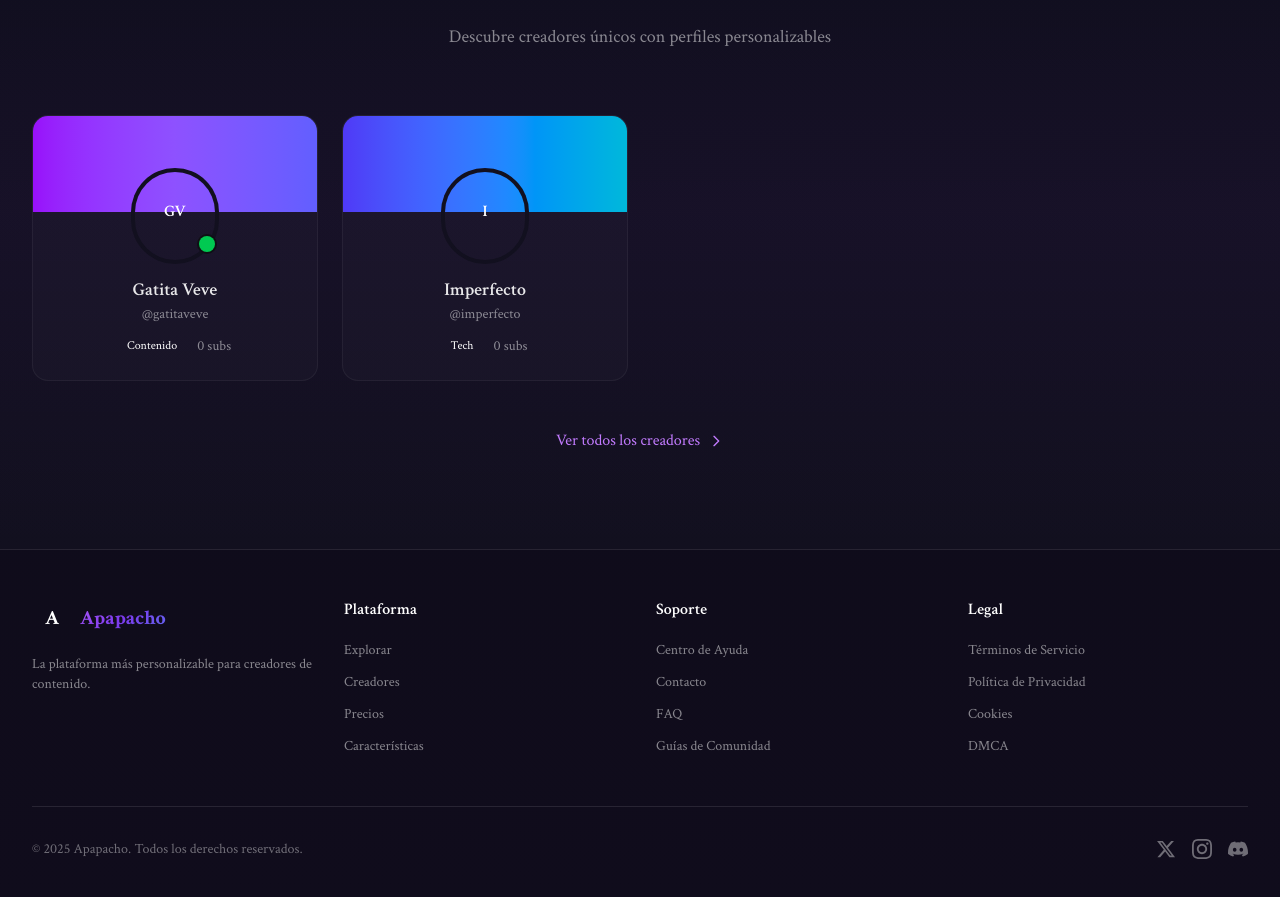
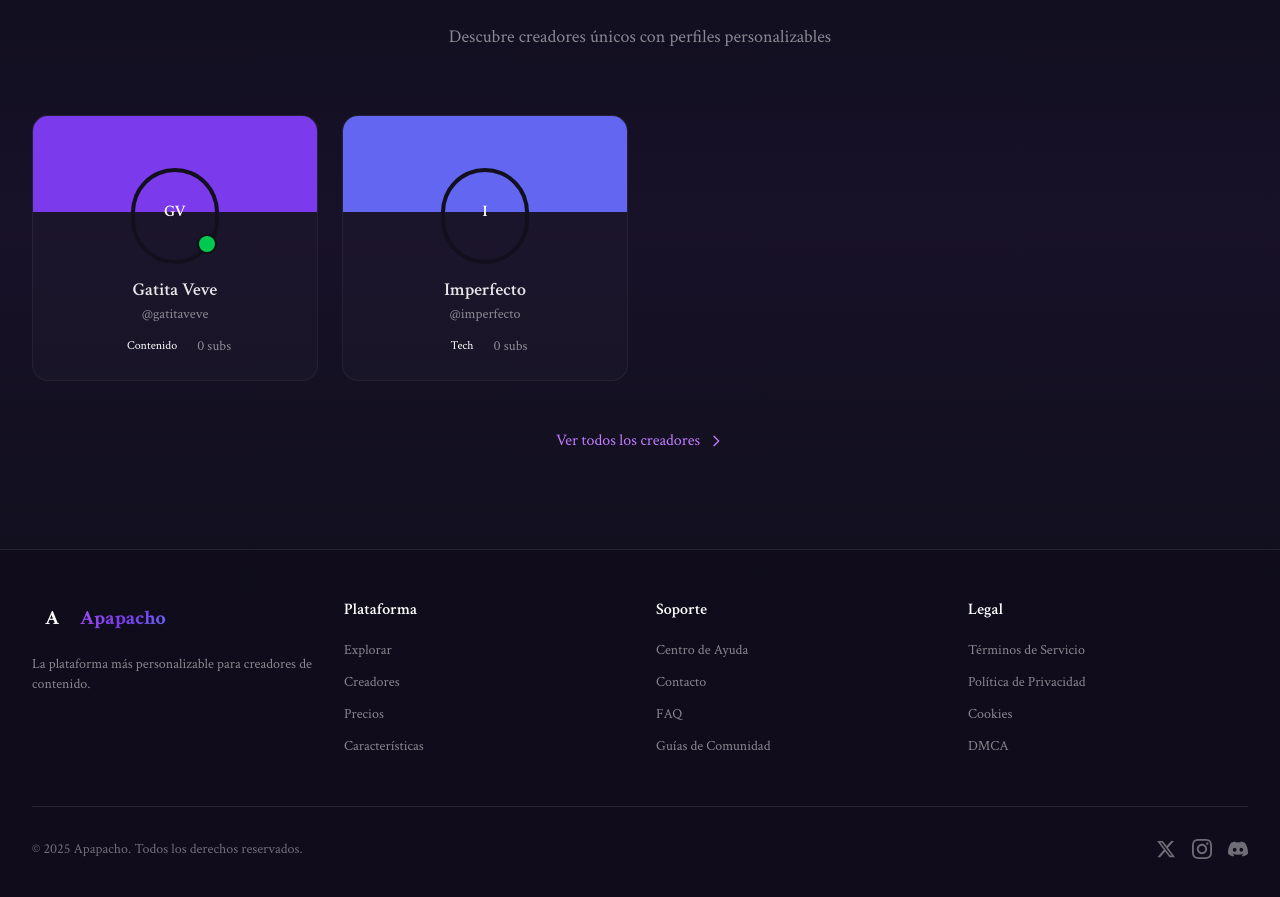
Before and after one commit to Nooxeel/apapacho, a Next.js app: page / in a window 1280 px wide. Shown: the part 1849-2746 px from the top of the page. Built offline with nearby package versions, Linux system fonts and the light colour scheme; no server answers.

Commit message:
feat: use creator's configured backgroundColor for profile cards in landing page

```diff
--- a/src/components/landing/CreatorsShowcase.tsx
+++ b/src/components/landing/CreatorsShowcase.tsx
@@ -21,6 +21,7 @@ const mockCreators = [
     name: 'Gatita Veve',
     username: 'gatitaveve',
     avatar: '',
+    backgroundColor: '#7c3aed',
     coverGradient: 'from-purple-600 via-violet-500 to-indigo-500',
     category: 'Contenido',
     subscribers: 0,
@@ -31,6 +32,7 @@ const mockCreators = [
     name: 'Imperfecto',
     username: 'imperfecto',
     avatar: '',
+    backgroundColor: '#6366f1',
     coverGradient: 'from-indigo-600 via-blue-500 to-cyan-500',
     category: 'Tech',
     subscribers: 0,
@@ -61,6 +63,7 @@ export function CreatorsShowcase() {
             name: c.user?.displayName || c.displayName || 'Usuario',
             username: c.user?.username || c.username || 'usuario',
             avatar: c.user?.avatar || c.profileImage || '',
+            backgroundColor: c.backgroundColor || '#7c3aed', // Color del perfil del creador
             coverGradient: 'from-purple-600 via-violet-500 to-indigo-500',
             category: 'Contenido',
             subscribers: 0,
@@ -102,9 +105,10 @@ export function CreatorsShowcase() {
                 hover
                 className="overflow-hidden cursor-pointer group border-white/[0.05] bg-white/[0.02] hover:bg-white/[0.04] hover:border-purple-500/20"
               >
-              {/* Cover Gradient */}
+              {/* Cover with Creator's Background Color */}
               <div
-                className={`h-24 bg-gradient-to-r ${creator.coverGradient} -m-6 mb-0`}
+                className="h-24 -m-6 mb-0"
+                style={{ backgroundColor: creator.backgroundColor || '#7c3aed' }}
               />
 
               {/* Avatar */}
```
